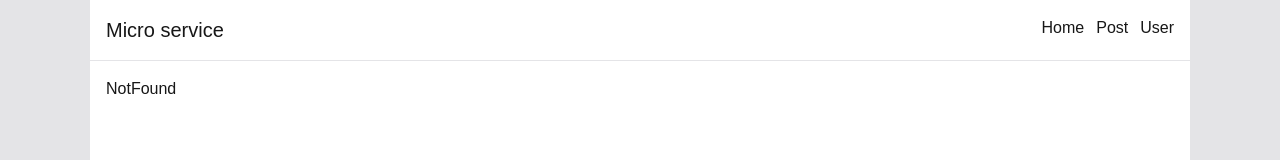
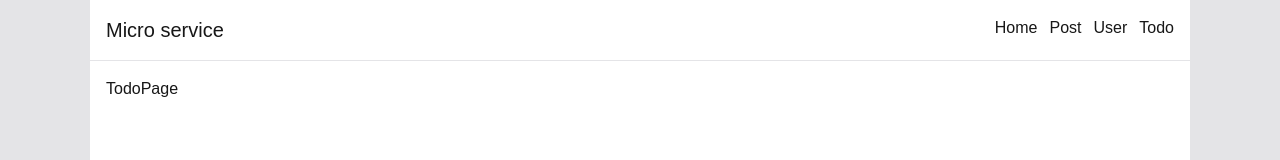
Before and after one commit to Bahram101/micro-service-nzm, a Next.js app: page /todo in a window 1280 px wide. Before the commit this address had no page. Shown: the top 160 px of the page. Built offline with nearby package versions, Linux system fonts and the light colour scheme; no server answers.

Commit message:
add api route for out service

```diff
--- /dev/null
+++ b/src/app/actions/todos.ts
@@ -0,0 +1,5 @@
+export async function getRandomTodo() {
+  const res = await fetch("https://dummyjson.com/todos/random");
+  const data = res.json();
+  return data;
+}
--- /dev/null
+++ b/src/app/api/todos/route.ts
@@ -0,0 +1,15 @@
+import { prisma } from "@/lib/prisma";
+import { NextResponse } from "next/server";
+
+export async function GET() {
+  try {
+    const res = await fetch("https://dummyjson.com/todos/random");
+    const data = await res.json();
+    return NextResponse.json(data);
+  } catch (e) {
+    return NextResponse.json(
+      { error: "Failed to fetch todo" },
+      { status: 500 }
+    );
+  }
+}
--- /dev/null
+++ b/src/app/todo/page.tsx
@@ -0,0 +1,28 @@
+"use client";
+import React, { useEffect, useState } from "react";
+import { getRandomTodo } from "../actions/todos";
+
+type Props = {};
+
+const TodoPage = (props: Props) => {
+  const [todo, setTodo] = useState();
+
+  useEffect(() => {
+    const getTodo = async () => {
+      try {
+        const res = await fetch("/api/todos");
+        const data = await res.json();
+        setTodo(data);
+      } catch (err) {
+        console.error("Error fetching todo:", err);
+      }
+    };
+    getTodo();
+  }, []);
+
+  console.log("todo", todo);
+
+  return <div>TodoPage</div>;
+};
+
+export default TodoPage;
--- a/src/components/ui/header.tsx
+++ b/src/components/ui/header.tsx
@@ -1,14 +1,23 @@
-import Link from "next/link"
+import Link from "next/link";
 
 export const Header = () => {
-  return <div className="px-4 py-4 border-b border-zinc-200 justify-between flex">
-    <div className="logo text-xl ">
-      Micro service
+  return (
+    <div className="px-4 py-4 border-b border-zinc-200 justify-between flex">
+      <div className="logo text-xl ">Micro service</div>
+      <ul className="flex gap-3">
+        <li>
+          <Link href="/">Home</Link>
+        </li>
+        <li>
+          <Link href="/posts">Post</Link>
+        </li>
+        <li>
+          <Link href="/users">User</Link>
+        </li>
+        <li>
+          <Link href="/todo">Todo</Link>
+        </li>
+      </ul>
     </div>
-    <ul className="flex gap-3">
-      <li><Link href='/'>Home</Link></li>
-      <li><Link href='/posts'>Post</Link></li>
-      <li><Link href='/users'>User</Link></li>
-    </ul>
-  </div>
-}
+  );
+};
```
Also changed, not shown: src/app/actions/users.ts (line endings or trailing spaces).
